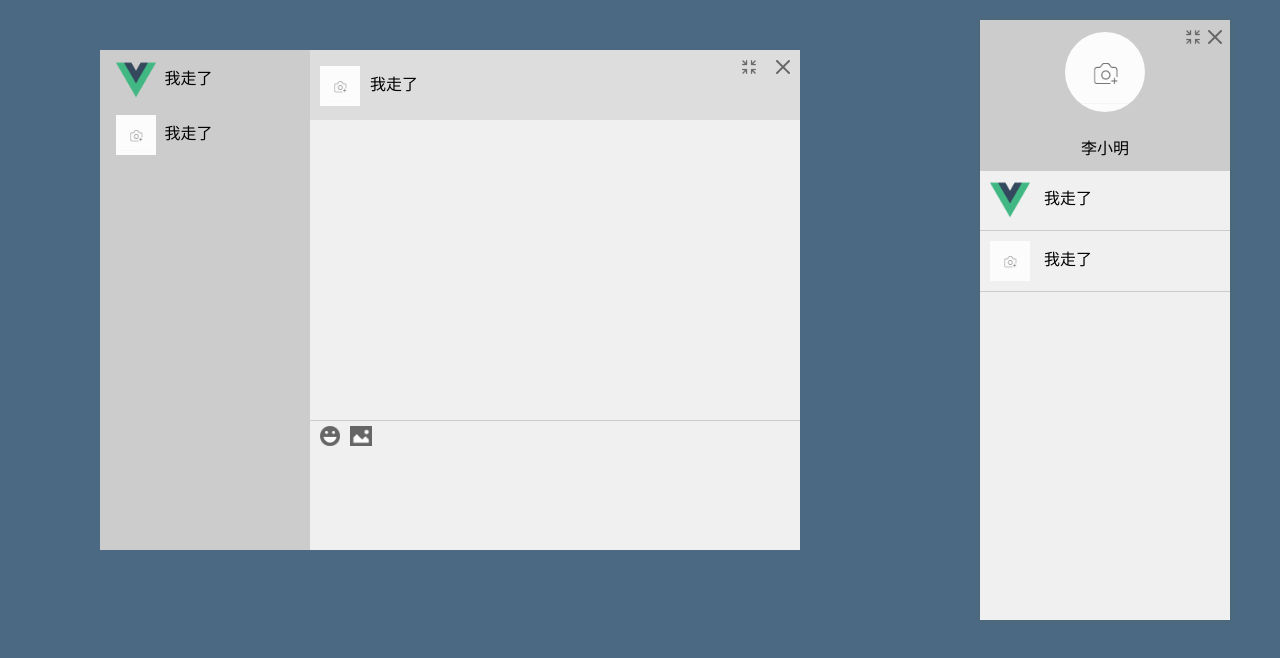
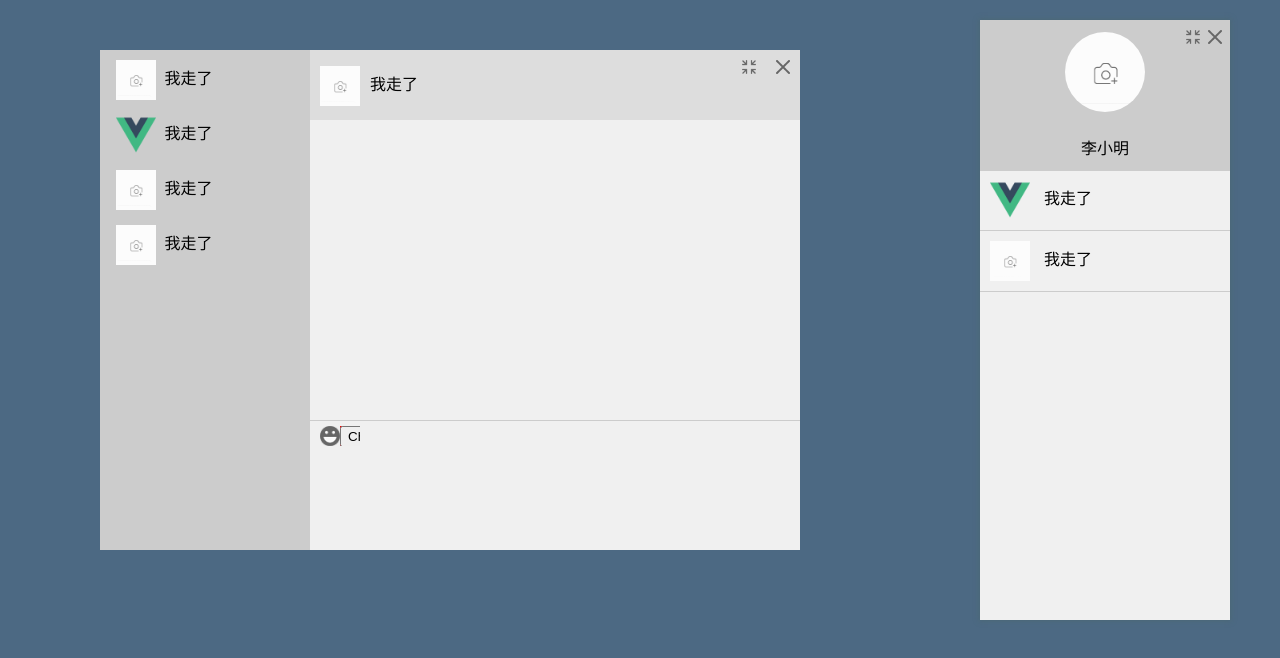
Before and after one commit to ydcwl/YiIm, a Vue app in the folder client/: page / in a window 1280 px wide. Shown: the top 658 px of the page. Built offline with nearby package versions, Linux system fonts and the light colour scheme.

Commit message:
修改talkview

```diff
--- a/client/src/components/chatview/talkView.vue
+++ b/client/src/components/chatview/talkView.vue
@@ -2,17 +2,14 @@
   <section class="talk-view">
     <!--左边区域-->
     <div class="talk-view-left">
-      <p class="talk-user-list">
-        <img src="../../assets/logo.png"> 我走了<img src="../../assets/close.png" class="close-view">
-      </p>
-      <p class="talk-user-list">
-        <img src="../../assets/uploadImg.png"> 我走了<img src="../../assets/close.png" class="close-view">
+      <p class="talk-user-list" v-for="v of userList" @click="changeTalk(v.name, v.img)">
+        <img :src="v.img"> {{ v.name }}<img src="../../assets/close.png" class="close-view">
       </p>
     </div>
     <!--右边区域-->
     <div class="talk-view-right">
       <div class="header" @mousedown="down" @mousemove="move" @mouseup="up">
-        <img src="../../assets/uploadImg.png">我走了
+        <img :src="currentImg">{{ currentName }}
         <div class="window-tool-con">
           <img src="../../assets/reduce.png" alt="" class="window-tool">
           <img src="../../assets/close.png" alt="" class="window-tool">
@@ -24,9 +21,9 @@
       <div class="edit">
         <div class="talk-tool-con">
           <img src="../../assets/face.png">
-          <img src="../../assets/img.png">
+          <div class="upload-con"><input type="file" class="upload" @change="uploadImg"><img src="../../assets/img.png"></div>
         </div>
-        <div class="edit-text" contenteditable="true">
+        <div class="edit-text" contenteditable="true" @keyup.enter="send">
 
         </div>
       </div>
@@ -35,9 +32,34 @@
 </template>
 <script>
   export default {
+    mounted() {
+      let len = this.userList.length;
+      this.currentName = this.userList[len - 1].name;
+      this.currentImg = this.userList[len - 1].img;
+    },
     data() {
       return {
-        flag: false
+        flag: false,
+        userList: [{
+            name: '我走了',
+            img: '/static/img/uploadImg.png'
+          },
+          {
+            name: '我走了',
+            img: '/static/img/logo.png'
+          },
+          {
+            name: '我走了',
+            img: '/static/img/uploadImg.png'
+          },
+          {
+            name: '我走了',
+            img: '/static/img/uploadImg.png'
+          },
+        ],
+        currentName: '',
+        currentImg: '',
+        selectImg: ''
       }
     },
     methods: {
@@ -58,6 +80,39 @@
       up() {
         this.flag = false;
       },
+      changeTalk(name, img) {
+        this.currentName = name;
+        this.currentImg = img;
+      },
+      uploadImg() {
+        let _this = this;
+        let self = event.currentTarget;
+        let file = event.currentTarget.files[0];
+        let reader = new FileReader();
+
+        reader.onload = function () {
+          _this.selectImg = this.result;
+          let img = document.createElement('img');
+          img.src = _this.selectImg;
+          img.style.width = '30px';
+          img.style.height = '30px';
+          let edit = self.parentNode.parentNode.parentNode.children[1];
+          edit.appendChild(img);
+          file = '';
+        };
+        reader.readAsDataURL(file);
+
+      },
+      send() {
+        let self = event.currentTarget;
+        let text = self.innerHTML;
+        this.handerString(text);
+        self.innerHTML = '';
+      },
+      handerString(text) {
+        let has = /^\w*<img/.test(text);
+
+      }
     }
   }
 
@@ -101,17 +156,18 @@
     margin: 0px 5px;
     vertical-align: middle;
   }
-   .talk-view-left .talk-user-list .close-view{
+
+  .talk-view-left .talk-user-list .close-view {
     width: 14px;
     position: absolute;
     right: 5px;
     top: 16px;
     display: none;
   }
-   .talk-view-left .talk-user-list:hover .close-view{
+
+  .talk-view-left .talk-user-list:hover .close-view {
     display: block;
   }
-
   /*右区域*/
 
   .talk-view-right {
@@ -134,7 +190,8 @@
     vertical-align: middle;
   }
   /*窗口工具*/
-.talk-view-right .header .window-tool-con{
+
+  .talk-view-right .header .window-tool-con {
     position: absolute;
     right: 0px;
     top: 10px;
@@ -142,10 +199,12 @@
     display: flex;
     cursor: pointer;
   }
+
   .talk-view-right .header .window-tool-con img {
     width: 14px;
   }
- .talk-view-right .header .window-tool-con img:hover{
+
+  .talk-view-right .header .window-tool-con img:hover {
     background: #aaa;
   }
 
@@ -172,6 +231,24 @@
     margin-left: 10px;
   }
 
+  .talk-view-right .edit .talk-tool-con .upload-con {
+    display: inline-block;
+    height: 100%;
+    width: 20px;
+    overflow: hidden;
+    background: red;
+  }
+
+  .talk-view-right .edit .talk-tool-con .upload-con img {
+    height: 100%;
+  }
+
+  .talk-view-right .edit .talk-tool-con .upload-con .upload {
+    position: absolute;
+    width: 20px;
+    height: 20px;
+  }
+
   .edit-text {
     width: 100%;
     height: 100px;
```
Also changed, not shown: client/static/img/logo.png (added), 1 other file (tests, documents, lock files or other folders). Lines whose indentation alone changed are shown as unchanged.
